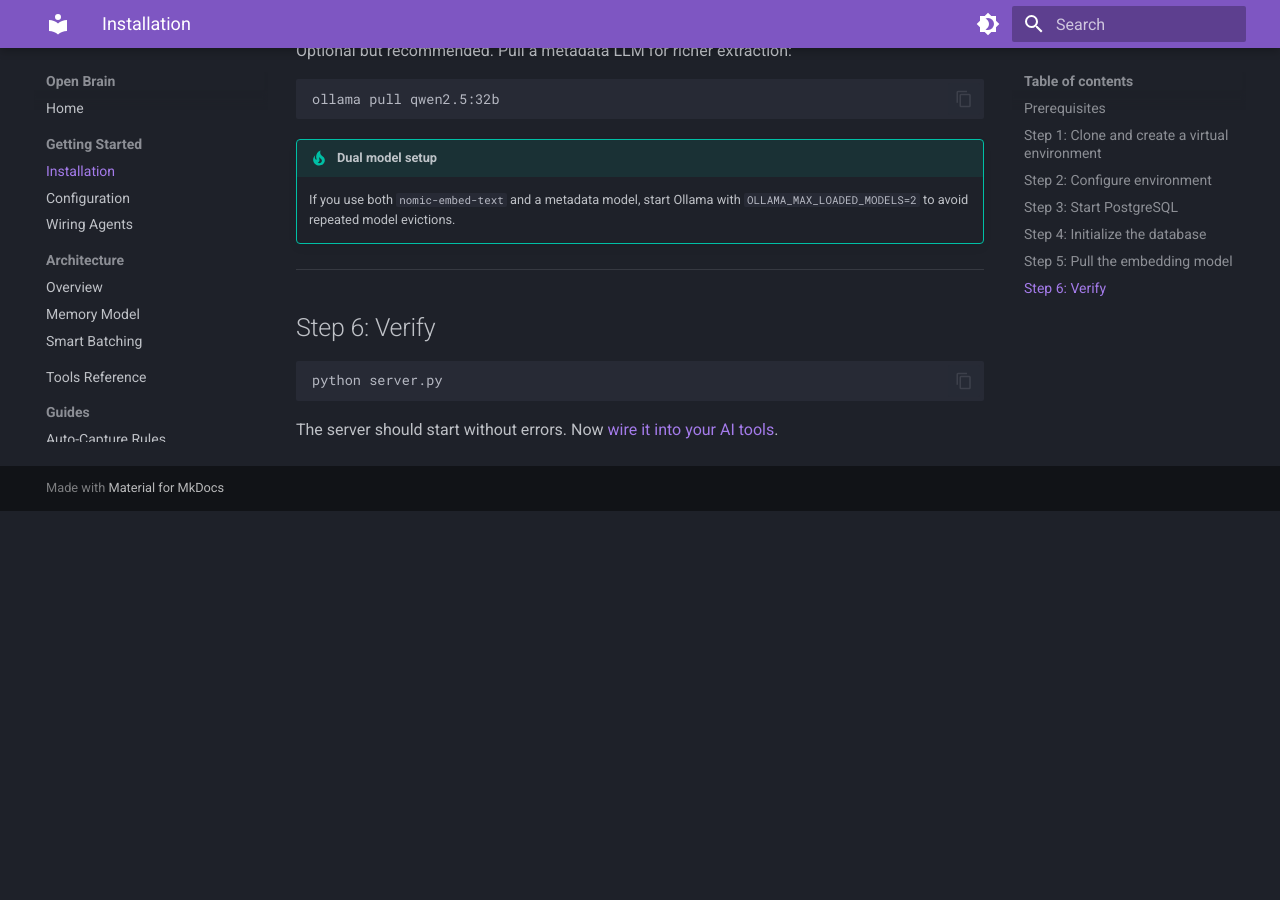
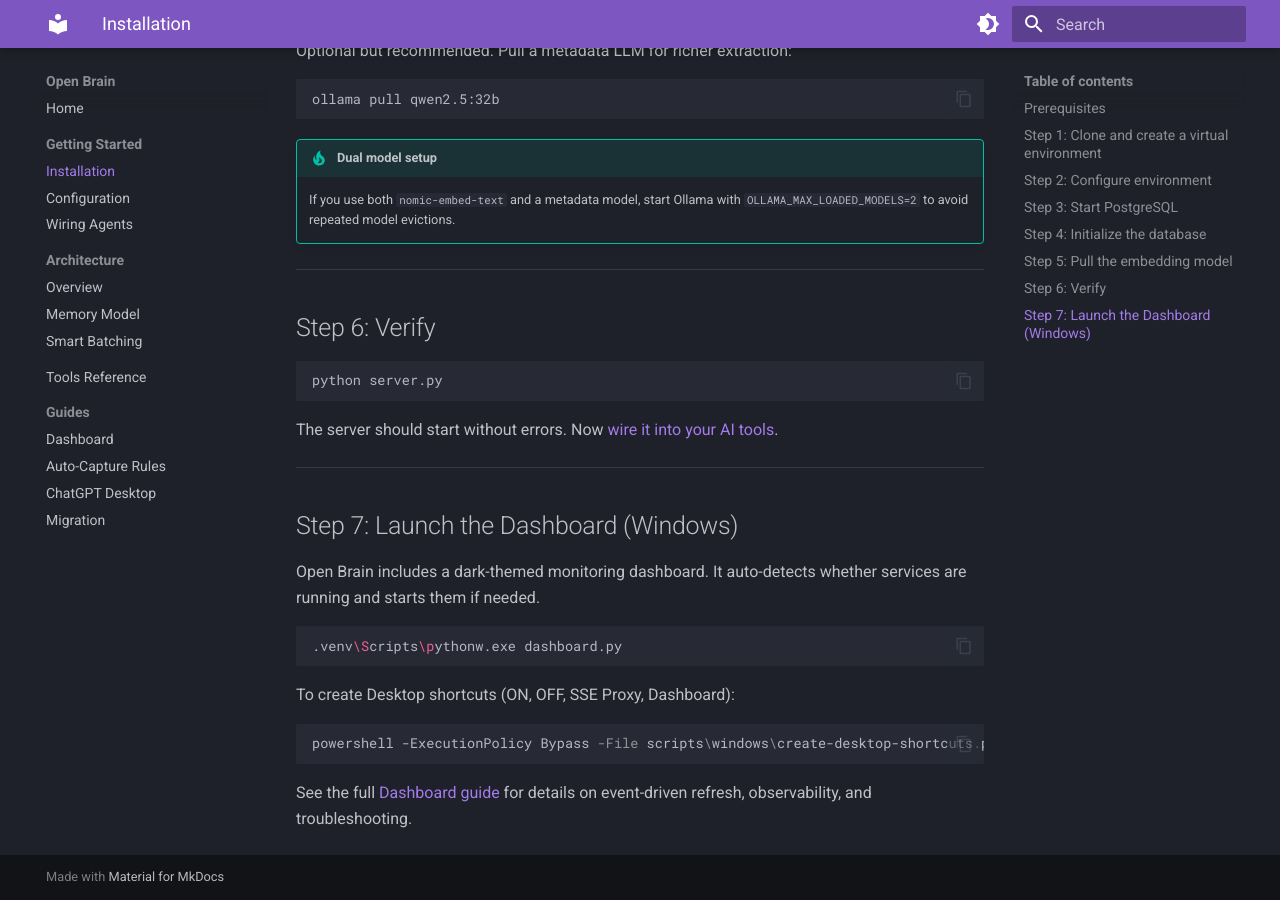
Before and after one commit to shep-engineering/open-brain, an MkDocs documentation site: the page built from docs/getting-started/installation.md, in a window 1280 px wide and 900 px high, scrolled down 1957 px. Built offline with MkDocs 1.6.1 and Material for MkDocs 9.7.7, drawn with Linux system fonts in a browser that asks for light colours; before the commit the page ends 2468 px from its top, so only the background shows below that.

Commit message:
docs: add dashboard guide, update installation steps and index
- New docs/guides/dashboard.md covering features, event-driven refresh,
  launch options, observability, and troubleshooting
- Add Dashboard to mkdocs.yml nav under Guides
- Add dashboard to key features list in docs/index.md
- Add Step 7 (Dashboard) to installation guide
- Add Dashboard quick link to docs/index.md

Co-Authored-By: Claude Opus 4.6 (1M context) <noreply@anthropic.com>

````diff
--- a/docs/getting-started/installation.md
+++ b/docs/getting-started/installation.md
@@ -111,3 +111,21 @@ python server.py
 ```
 
 The server should start without errors. Now [wire it into your AI tools](wiring-agents.md).
+
+---
+
+## Step 7: Launch the Dashboard (Windows)
+
+Open Brain includes a dark-themed monitoring dashboard. It auto-detects whether services are running and starts them if needed.
+
+```sh
+.venv\Scripts\pythonw.exe dashboard.py
+```
+
+To create Desktop shortcuts (ON, OFF, SSE Proxy, Dashboard):
+
+```powershell
+powershell -ExecutionPolicy Bypass -File scripts\windows\create-desktop-shortcuts.ps1
+```
+
+See the full [Dashboard guide](../guides/dashboard.md) for details on event-driven refresh, observability, and troubleshooting.
--- a/mkdocs.yml
+++ b/mkdocs.yml
@@ -38,6 +38,7 @@ nav:
     - Smart Batching: architecture/smart-batching.md
   - Tools Reference: tools.md
   - Guides:
+    - Dashboard: guides/dashboard.md
     - Auto-Capture Rules: guides/auto-capture.md
     - ChatGPT Desktop: guides/chatgpt-desktop.md
     - Migration: guides/migration.md
````
Also changed, not shown: docs/guides/dashboard.md (added, +105 -0 lines), docs/index.md (+2 -0 lines).
